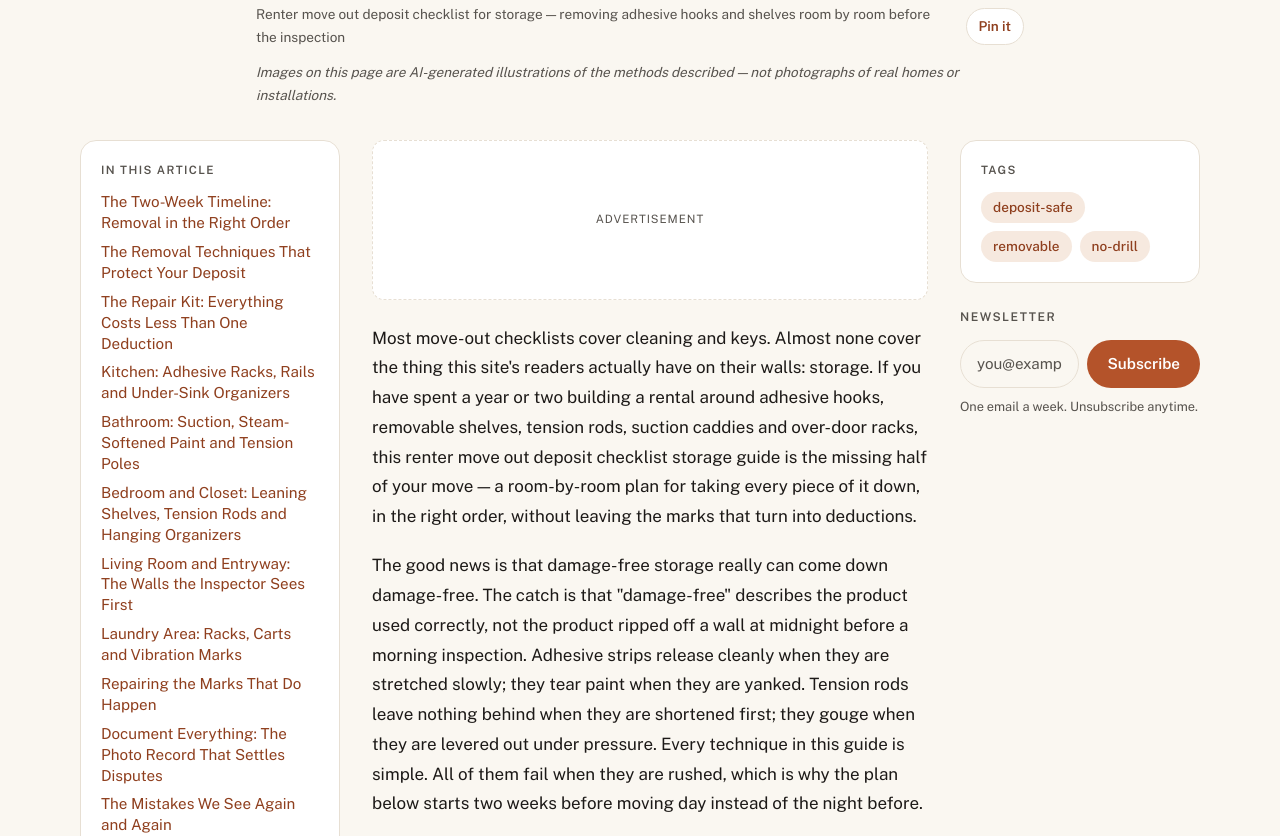
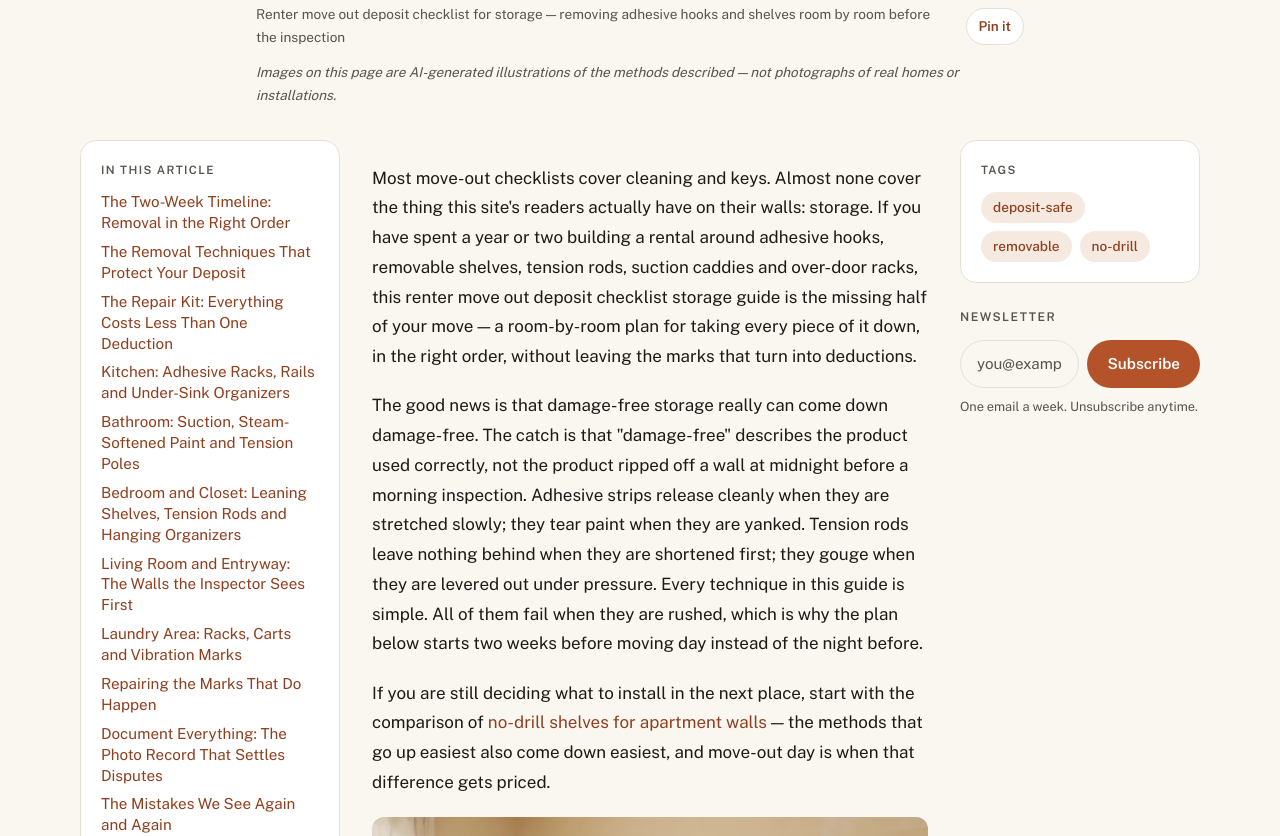
Before and after one commit to hamzagithameed/cozy-tiny-space, an Astro site: page /renter-guides/renters-move-out-storage-checklist-deposit-back in a window 1280 px wide. Shown: the part 1469-2305 px from the top of the page. Built offline with nearby package versions, Linux system fonts and the light colour scheme; Astro itself is replaced by a stand-in of ours.

Commit message:
Fix: hide ad placeholders until an ad network approves the site

```diff
--- a/src/components/AdSlot.astro
+++ b/src/components/AdSlot.astro
@@ -1,9 +1,12 @@
 ---
 /**
- * Reserved, labelled ad slot — no real ad code in v1.
- * Fixed min-height per breakpoint so a future ad network cannot shift
- * the layout (CLS). AdSense auto-ads stay OFF; when AdSense is approved,
- * paste the ad unit into this component behind a single config value.
+ * Ad slot — DISABLED until an ad network approves this site.
+ * Renders nothing at all right now (owner's order, 21 Nov 2026: no
+ * "Advertisement" placeholders may show while there is no approval).
+ * When Journey/AdSense is approved, paste the ad unit into this
+ * component — every placement in the layouts already points here, so
+ * ads switch on in this one file. Keep fixed min-heights per breakpoint
+ * so the network cannot shift the layout (CLS).
  */
 interface Props {
   id: string;
@@ -11,12 +14,4 @@ interface Props {
 const { id } = Astro.props;
 ---
 
-<div
-  class="ad-slot"
-  data-ad-slot={id}
-  role="complementary"
-  aria-label="Advertisement placeholder"
->
-  Advertisement
-</div>
-<!-- TODO: AdSense — replace this placeholder with the ad unit once approved. -->
+{/* Ads disabled — no approval yet. Re-enable here after approval. */}
```
